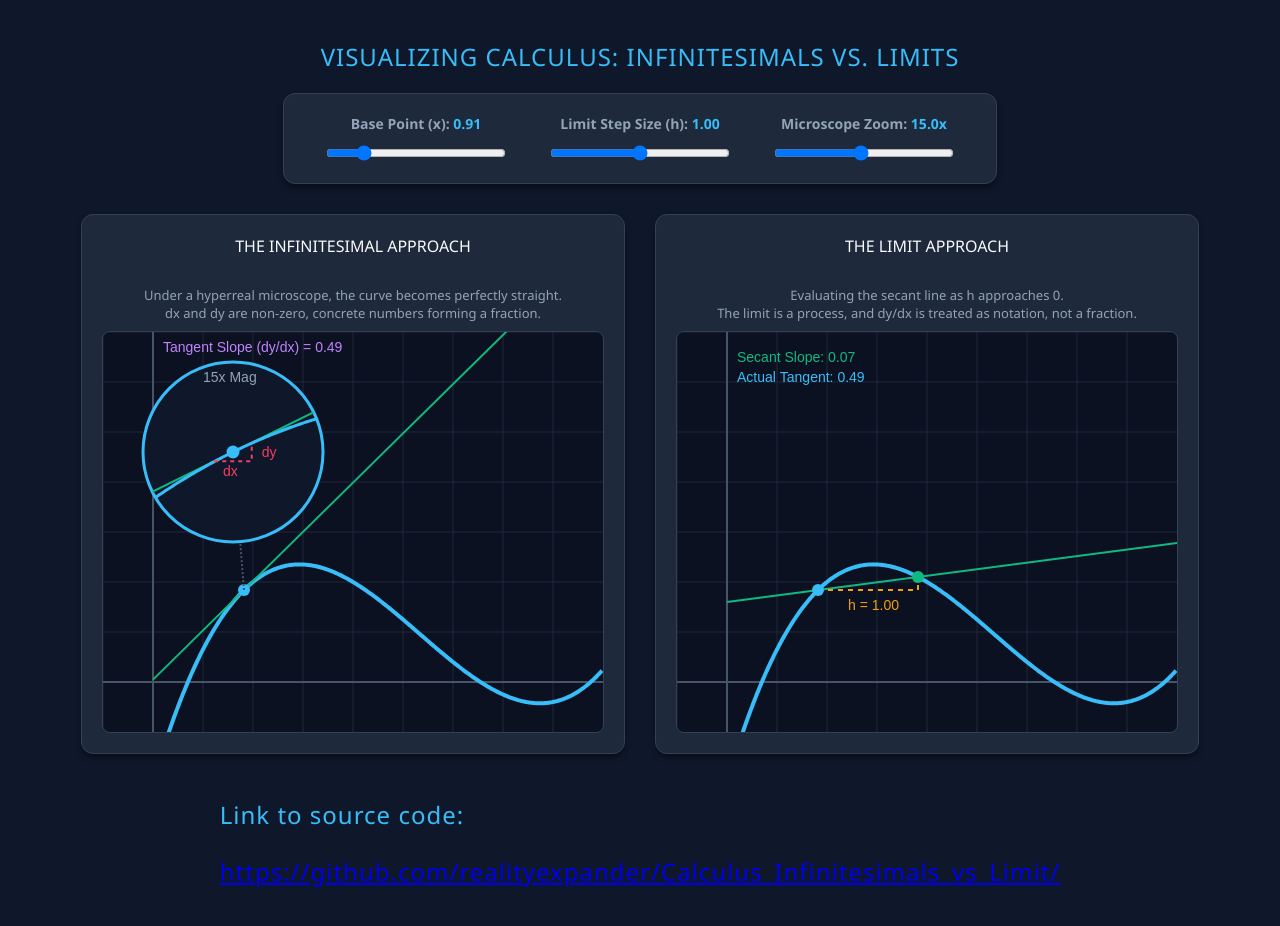
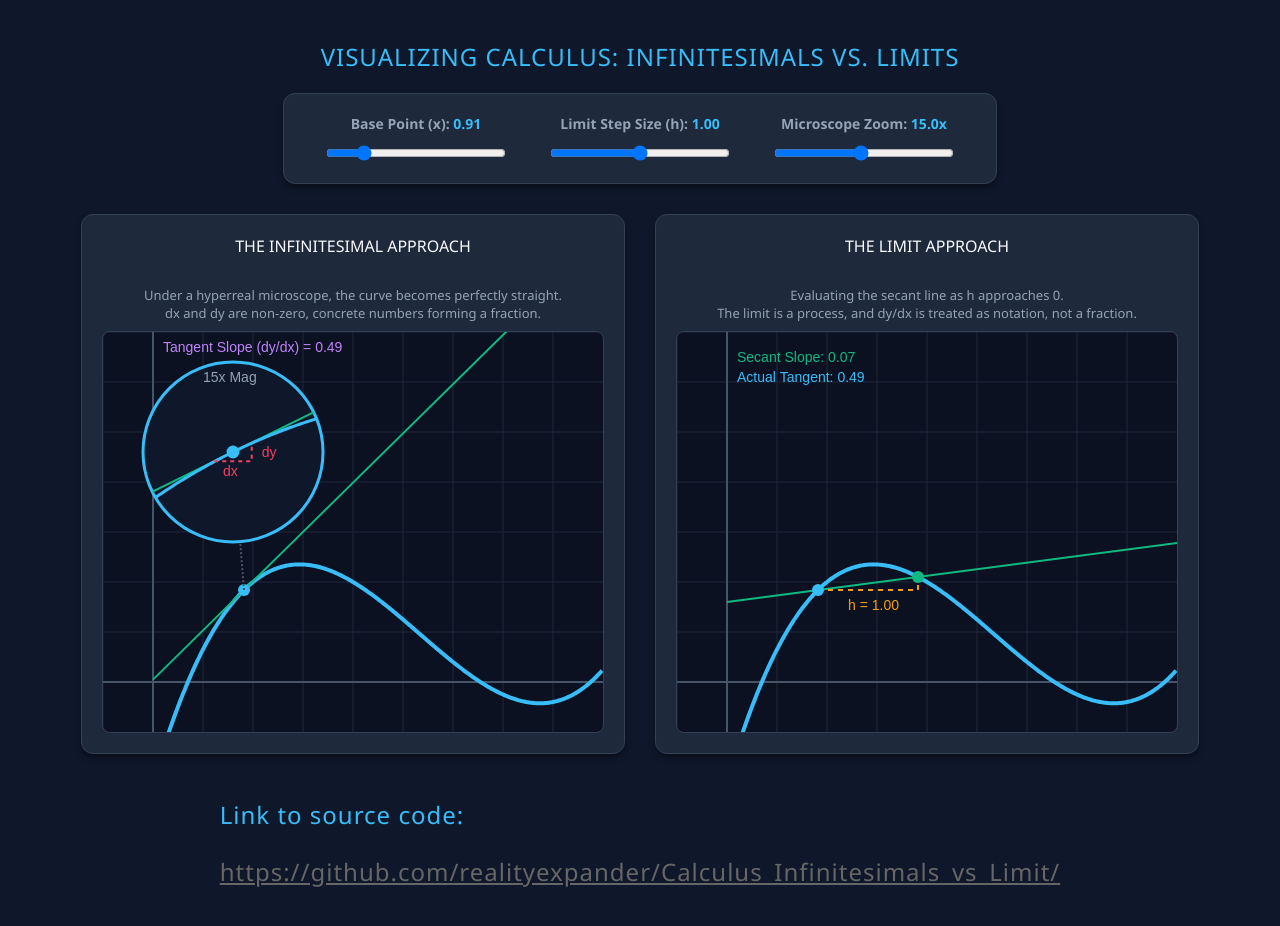
Before and after one commit to realityexpander/Calculus_Infinitesimals_vs_Limit, a plain HTML site: page index.html in a window 1280 px wide. Drawn offline with Linux system fonts and the light colour scheme.

Commit message:
Add files via upload

```diff
--- a/index.html
+++ b/index.html
@@ -124,7 +124,7 @@
     <h2>
         <!-- Source code link -->
         <p>Link to source code:</p>
-        <a href="https://github.com/realityexpander/Calculus_Infinitesimals_vs_Limit" color="#FFFFFFFF">
+        <a href="https://github.com/realityexpander/Calculus_Infinitesimals_vs_Limit" style="color: #666666;">
             https://github.com/realityexpander/Calculus_Infinitesimals_vs_Limit/
         </a>
     </h2>
```
